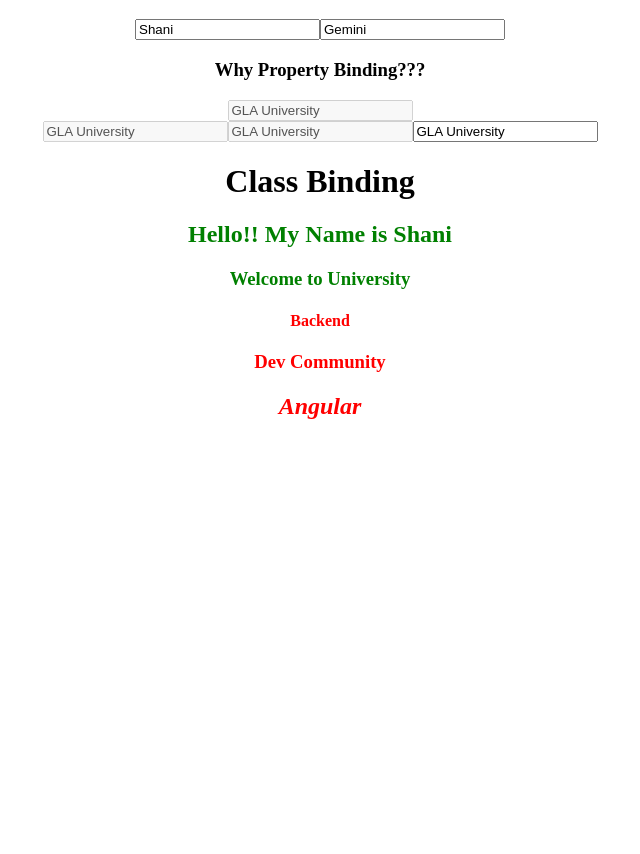
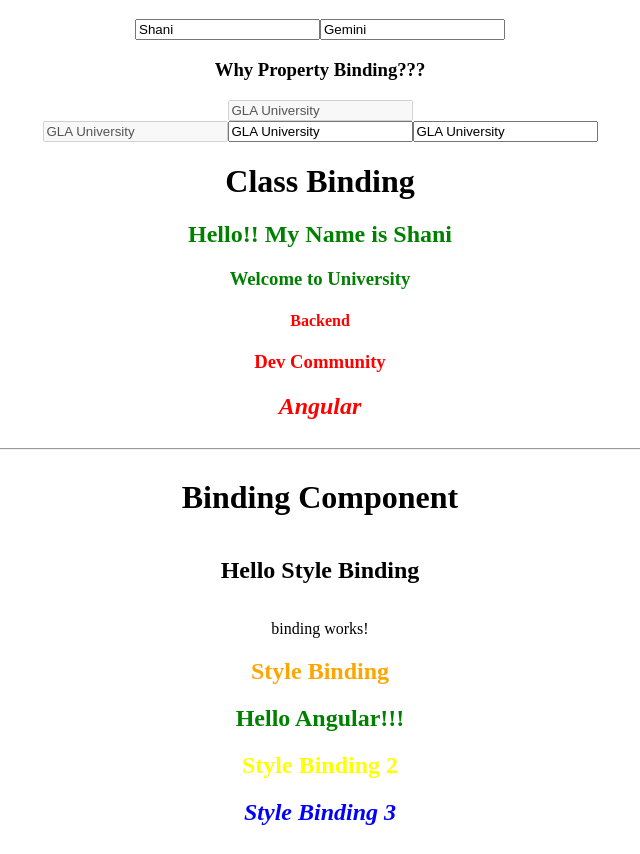
Before and after one commit to Shani-Kumar-Gupta/Angular_Training, an Angular app in the folder angular-binding/: page / in a window 1280 px wide. Shown: the part 560-1414 px from the top of the page, without its empty margins (320-960 px from the left). Before the commit the page ends 1008 px from the top, so only its background shows below. Built offline with nearby package versions, Linux system fonts and the light colour scheme.

Commit message:
Angular: Style Binding done

```diff
--- a/angular-binding/src/app/app.component.html
+++ b/angular-binding/src/app/app.component.html
@@ -10,3 +10,11 @@
   <h1>Hello App Component</h1>
   <app-test></app-test>
 </div>
+
+<hr/>
+
+<div class="container">
+  <h1>Binding Component</h1>
+  <h2>Hello Style Binding</h2>
+  <app-binding></app-binding>
+</div>
--- a/angular-binding/src/app/app.module.ts
+++ b/angular-binding/src/app/app.module.ts
@@ -4,11 +4,13 @@ import { BrowserModule } from '@angular/platform-browser';
 import { AppRoutingModule } from './app-routing.module';
 import { AppComponent } from './app.component';
 import { TestComponent } from './test/test.component';
+import { BindingComponent } from './binding/binding.component';
 
 @NgModule({
   declarations: [
     AppComponent,
-    TestComponent
+    TestComponent,
+    BindingComponent
   ],
   imports: [
     BrowserModule,
--- /dev/null
+++ b/angular-binding/src/app/binding/binding.component.html
@@ -0,0 +1,8 @@
+<p>binding works!</p>
+<h2 [style.color]="'orange'">Style Binding</h2>
+<!--Conditional Style Binding-->
+<h2 [style.color]="!hasError ? 'red' : 'green'">Hello Angular!!!</h2>
+<!--Binding property to style binding-->
+<h2 [style.color]="highlightColor">Style Binding 2</h2>
+<!--Bind multiple style property-->
+<h2 [ngStyle]="titleStyle">Style Binding 3</h2>
--- /dev/null
+++ b/angular-binding/src/app/binding/binding.component.ts
@@ -0,0 +1,21 @@
+import { Component, OnInit } from '@angular/core';
+
+@Component({
+  selector: 'app-binding',
+  templateUrl: './binding.component.html',
+  styleUrls: ['./binding.component.css']
+})
+export class BindingComponent implements OnInit {
+
+  public hasError = true;
+  public highlightColor = "yellow";
+  public titleStyle = {
+    color: 'blue',
+    fontStyle : 'italic'
+  }
+  constructor() { }
+
+  ngOnInit(): void {
+  }
+
+}
--- a/angular-binding/src/app/test/test.component.ts
+++ b/angular-binding/src/app/test/test.component.ts
@@ -19,7 +19,7 @@ export class TestComponent implements OnInit {
 
   // Property Binding
   public myId = "testId"
-  public isDisabled = true;
+  public isDisabled = false;
 
   // Class Binding
   public successClass = "text-success";
```
Also changed, not shown: angular-binding/src/app/binding/binding.component.css (added), 1 other file (tests, documents, lock files or other folders).
